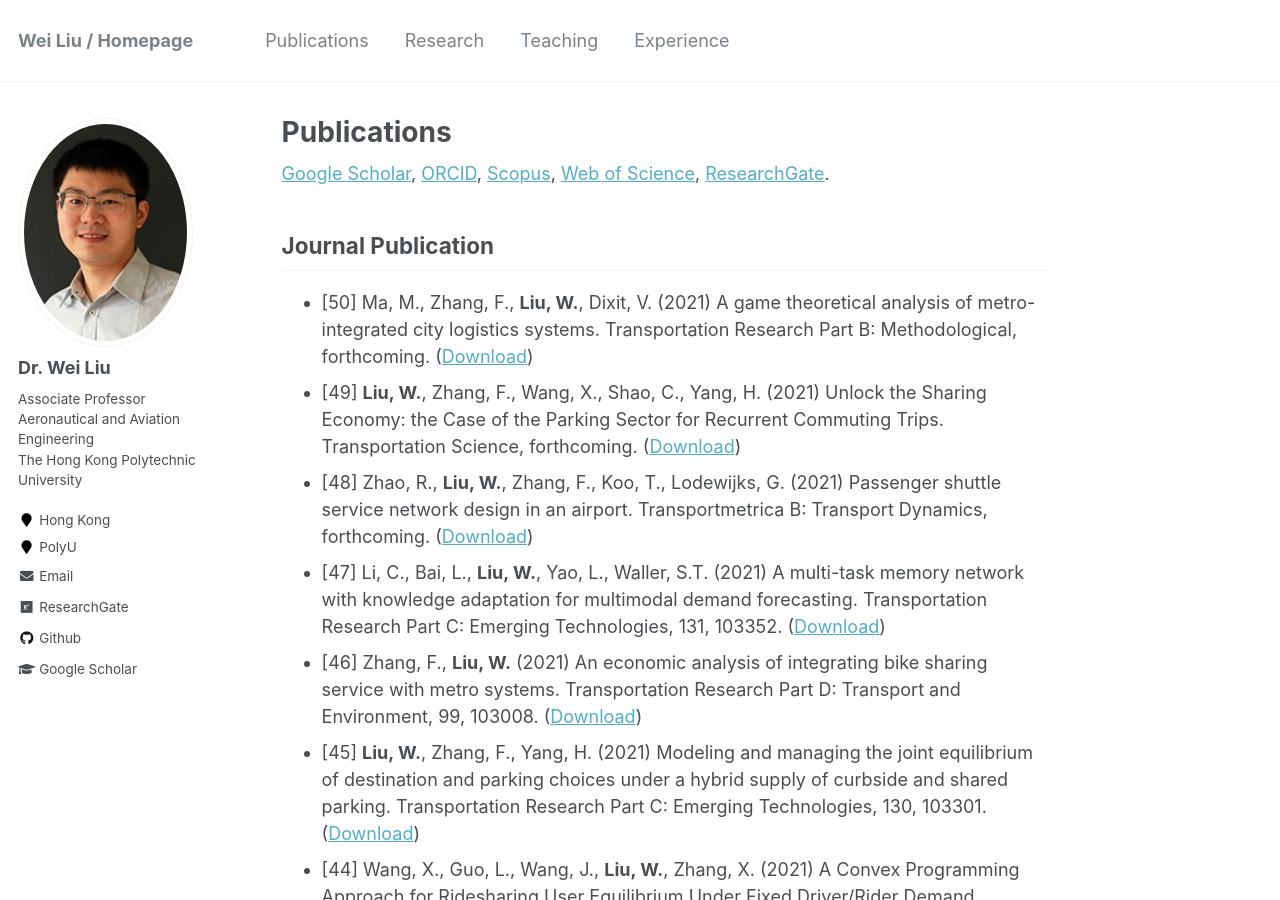
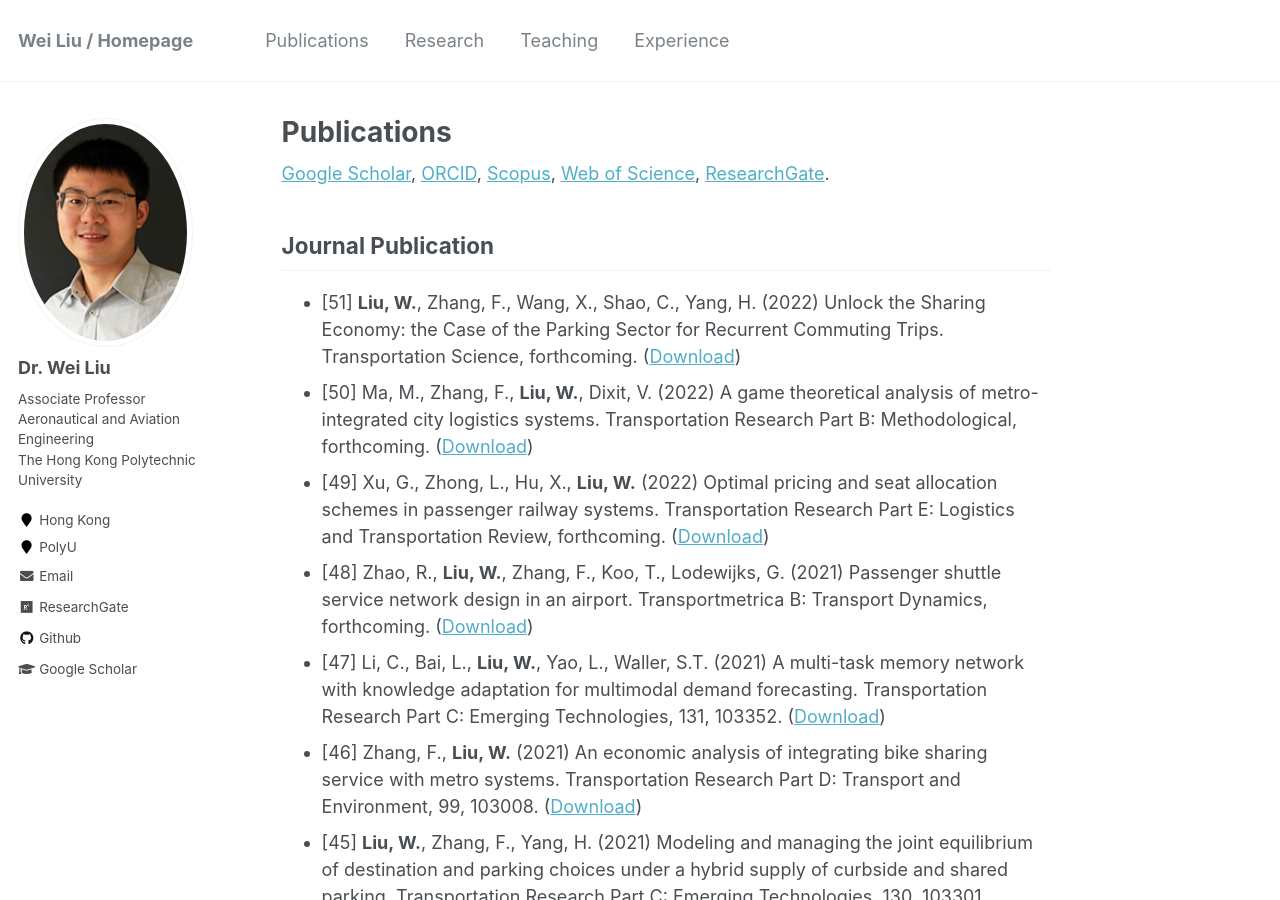
Before and after one commit to weiliu2016/weiliu2016.github.io, a Jekyll site: the page built from _pages/publications.md, in a window 1280 px wide and 900 px high. Built offline with Jekyll 4.4.1, drawn with Linux system fonts in a browser that asks for light colours.

Commit message:
Update publications.md

```diff
--- a/_pages/publications.md
+++ b/_pages/publications.md
@@ -19,8 +19,9 @@ author_profile: true
 
 Journal Publication
 ----------
-* [50] Ma, M., Zhang, F., **Liu, W.**, Dixit, V. (2021) A game theoretical analysis of metro-integrated city logistics systems. Transportation Research Part B: Methodological, forthcoming. ([Download](http://dx.doi.org/10.13140/RG.2.2.30835.45602))
-* [49] **Liu, W.**, Zhang, F., Wang, X., Shao, C., Yang, H. (2021) Unlock the Sharing Economy: the Case of the Parking Sector for Recurrent Commuting Trips. Transportation Science, forthcoming. ([Download](http://dx.doi.org/10.13140/RG.2.2.14065.61283))
+* [51] **Liu, W.**, Zhang, F., Wang, X., Shao, C., Yang, H. (2022) Unlock the Sharing Economy: the Case of the Parking Sector for Recurrent Commuting Trips. Transportation Science, forthcoming. ([Download](http://dx.doi.org/10.13140/RG.2.2.14065.61283))
+* [50] Ma, M., Zhang, F., **Liu, W.**, Dixit, V. (2022) A game theoretical analysis of metro-integrated city logistics systems. Transportation Research Part B: Methodological, forthcoming. ([Download](http://dx.doi.org/10.13140/RG.2.2.30835.45602))
+* [49] Xu, G., Zhong, L., Hu, X., **Liu, W.** (2022) Optimal pricing and seat allocation schemes in passenger railway systems. Transportation Research Part E: Logistics and Transportation Review, forthcoming. ([Download](http://dx.doi.org/10.13140/RG.2.2.27506.22723))
 * [48] Zhao, R., **Liu, W.**, Zhang, F., Koo, T., Lodewijks, G. (2021) Passenger shuttle service network design in an airport. Transportmetrica B: Transport Dynamics, forthcoming. ([Download](https://doi.org/10.1080/21680566.2021.2008279))
 * [47] Li, C., Bai, L., **Liu, W.**, Yao, L., Waller, S.T. (2021) A multi-task memory network with knowledge adaptation for multimodal demand forecasting. Transportation Research Part C: Emerging Technologies, 131, 103352. ([Download](https://doi.org/10.1016/j.trc.2021.103352))
 * [46] Zhang, F., **Liu, W.** (2021) An economic analysis of integrating bike sharing service with metro systems. Transportation Research Part D: Transport and Environment, 99, 103008. ([Download](https://doi.org/10.1016/j.trd.2021.103008))
```
